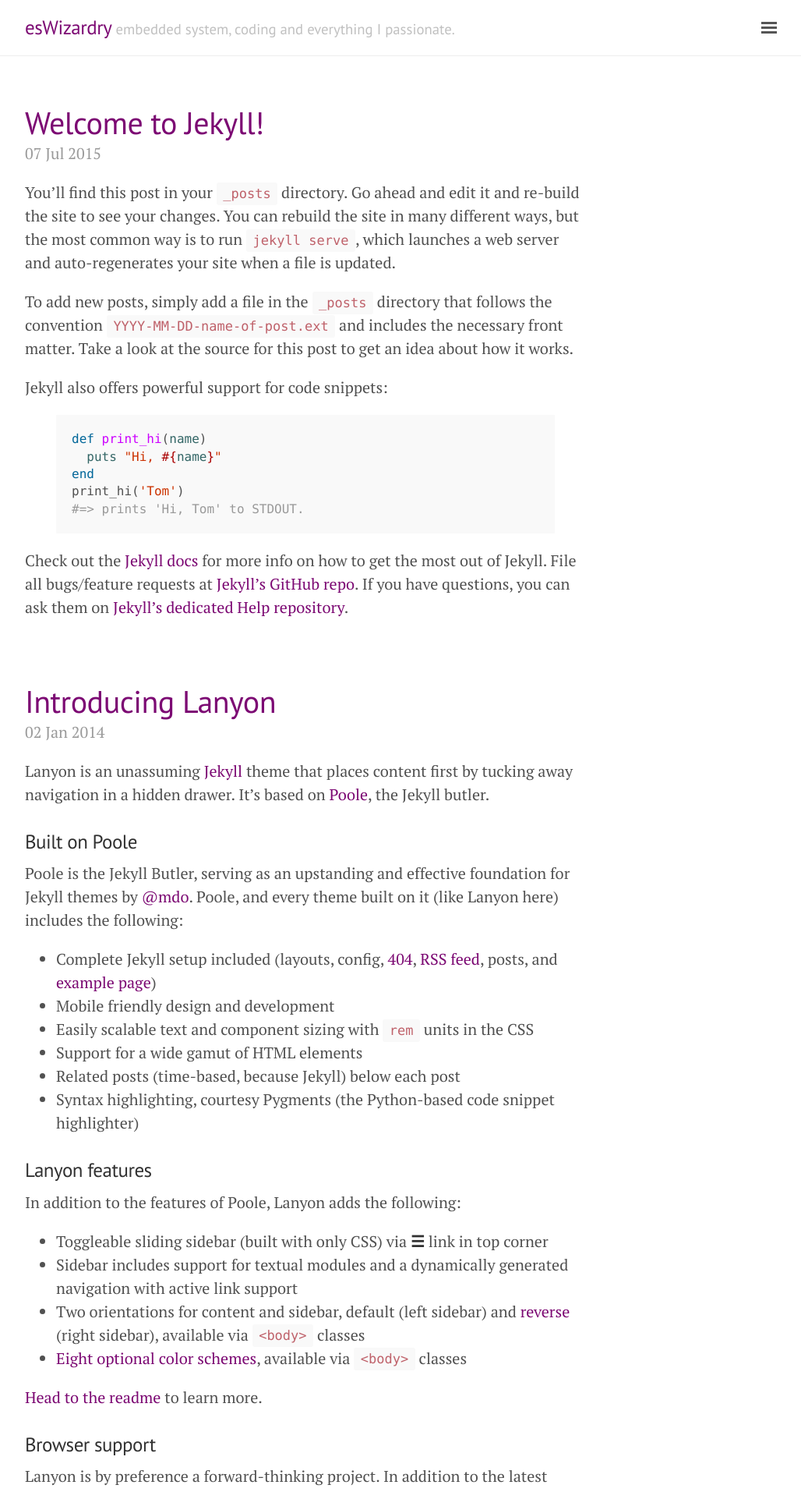
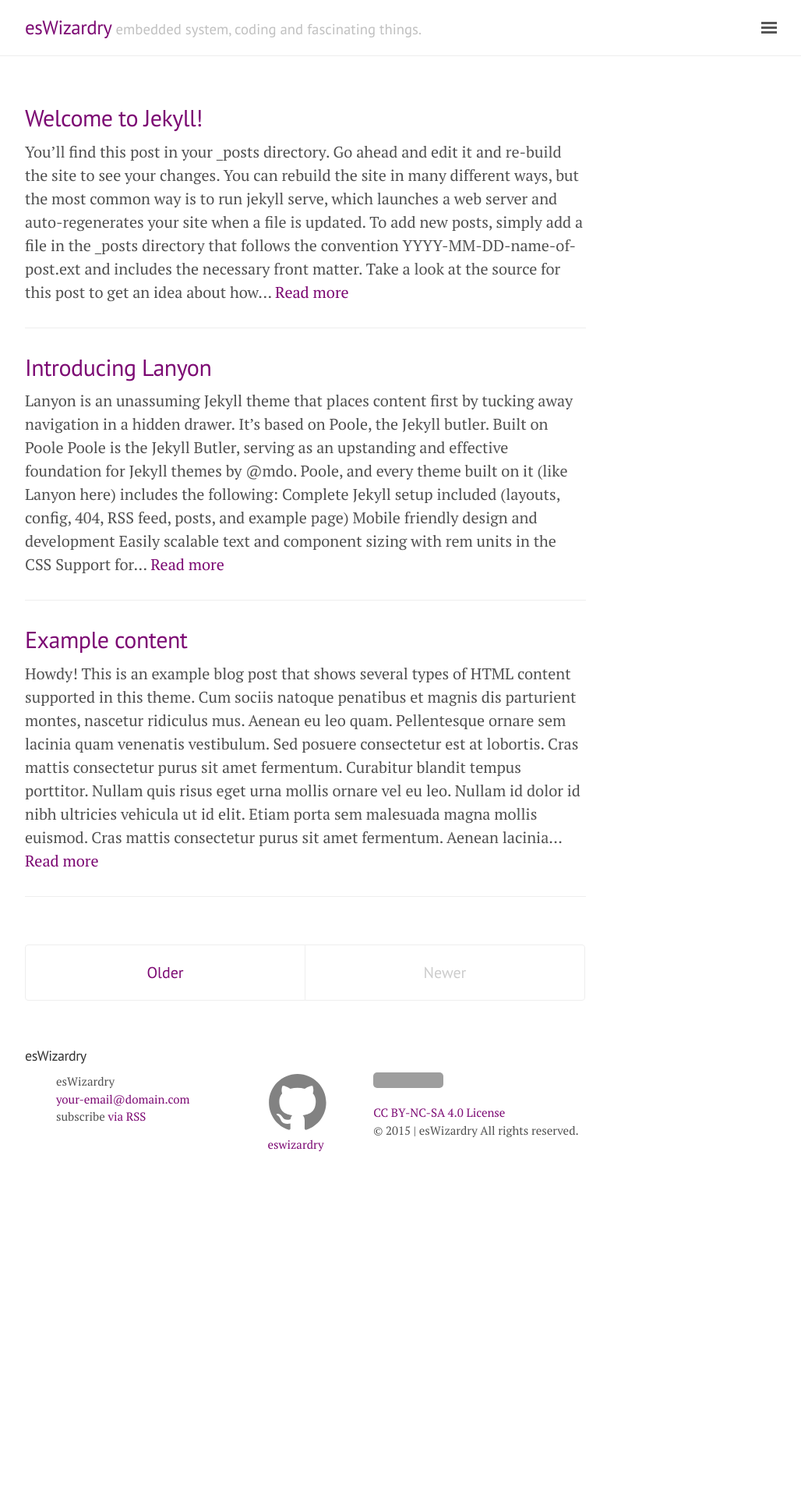
Before and after one commit to eswizardry/eswizardry.github.io, a Jekyll site: the page built from index.html, in a window 1280 px wide. Shown: the top 1913 px of the page at 78% size, without its empty margins (248-1276 px from the left). Built offline with Jekyll 4.4.1, drawn with Linux system fonts in a browser that asks for light colours; the list of posts is cut into pages by our own code; after the commit the page ends 1499 px from its top, so only the background shows below that; some of the changed text lies outside the part shown; grey boxes are pictures that could not be loaded.

Commit message:
modify footer with gh-icon

```diff
--- a/_config.yml
+++ b/_config.yml
@@ -1,19 +1,15 @@
-# Dependencies
-markdown:         kramdown
-highlighter:      pygments
-# Permalinks
-#
-# Use of `relative_permalinks` ensures post links from the index work properly.
-permalink:           pretty
-relative_permalinks: true
+# Setup
+title: esWizardry
+email: your-email@domain.com
+tagline: 'embedded system, coding and fascinating things.'
+description: > # this means to ignore newlines until "baseurl:"
+    More on embedded system, coding, android, technology, thought and fascinating things.
 
-# Setup
-title:               esWizardry
-tagline:             'embedded system, coding and everything I passionate.'
-description:         'More on embedded system, coding Technology, my thought and everything I passionate.'
-url:                 https://eswizardry.github.io/
-baseurl:             ''
-paginate:            5
+baseurl: '' # the subpath of your site, e.g. /blog/
+url: https://eswizardry.github.io/ # the base hostname & protocol for your site
+twitter_username: eswizardry
+github_username:  eswizardry
+paginate:            1
 
 # About/contact
 author:
@@ -29,3 +25,13 @@
 
 # This is the list of pages to incldue in the header of the website.
 pages_list:       {'About':'/about','Archive':'/archive','Feed':'/atom.xml'}
+
+# Dependencies
+markdown: kramdown
+highlighter: pygments
+
+# Permalinks
+#
+# Use of `relative_permalinks` ensures post links from the index work properly.
+permalink: pretty
+relative_permalinks: true
--- a/_includes/footer.html
+++ b/_includes/footer.html
@@ -9,6 +9,7 @@
         <ul class="contact-list">
           <li>{{ site.title }}</li>
           <li><a href="mailto:{{ site.email }}">{{ site.email }}</a></li>
+          <li><p class="rss-subscribe">subscribe <a href="{{ "/feed.xml" | prepend: site.baseurl }}">via RSS</a></li>
         </ul>
       </div>
 
@@ -28,25 +29,17 @@
           </li>
           {% endif %}
 
-          {% if site.twitter_username %}
-          <li>
-            <a href="https://twitter.com/{{ site.twitter_username }}">
-              <span class="icon  icon--twitter">
-                <svg viewBox="0 0 16 16">
-                  <path fill="#828282" d="M15.969,3.058c-0.586,0.26-1.217,0.436-1.878,0.515c0.675-0.405,1.194-1.045,1.438-1.809
-                  c-0.632,0.375-1.332,0.647-2.076,0.793c-0.596-0.636-1.446-1.033-2.387-1.033c-1.806,0-3.27,1.464-3.27,3.27 c0,0.256,0.029,0.506,0.085,0.745C5.163,5.404,2.753,4.102,1.14,2.124C0.859,2.607,0.698,3.168,0.698,3.767 c0,1.134,0.577,2.135,1.455,2.722C1.616,6.472,1.112,6.325,0.671,6.08c0,0.014,0,0.027,0,0.041c0,1.584,1.127,2.906,2.623,3.206 C3.02,9.402,2.731,9.442,2.433,9.442c-0.211,0-0.416-0.021-0.615-0.059c0.416,1.299,1.624,2.245,3.055,2.271 c-1.119,0.877-2.529,1.4-4.061,1.4c-0.264,0-0.524-0.015-0.78-0.046c1.447,0.928,3.166,1.469,5.013,1.469 c6.015,0,9.304-4.983,9.304-9.304c0-0.142-0.003-0.283-0.009-0.423C14.976,4.29,15.531,3.714,15.969,3.058z"/>
-                </svg>
-              </span>
 
-              <span class="username">{{ site.twitter_username }}</span>
-            </a>
-          </li>
-          {% endif %}
         </ul>
       </div>
 
       <div class="footer-col  footer-col-3">
-        <p class="text">{{ site.description }}</p>
+        <!--<p class="text">{{ site.description }}</p> -->
+        <a rel="license" href="http://creativecommons.org/licenses/by-nc-sa/4.0/"><img alt="Creative Commons License" style="border-width:0" src="https://i.creativecommons.org/l/by-nc-sa/4.0/88x31.png" /></a>
+        <p>
+          <a rel="license" href="http://creativecommons.org/licenses/by-nc-sa/4.0/">CC BY-NC-SA 4.0 License</a><br />
+          &copy; {{ site.time | date: '%Y' }} | esWizardry All rights reserved.
+        </p>
       </div>
     </div>
 
--- a/_layouts/default.html
+++ b/_layouts/default.html
@@ -25,11 +25,7 @@
 
         {% include comments.html %}
 
-        <div class="footer">
-          <p>
-            &copy; {{ site.time | date: '%Y' }}. esWizardry - All rights reserved.
-          </p>
-        </div>
+        {% include footer.html %}
       </div>
     </div>
 
--- a/index.html
+++ b/index.html
@@ -4,18 +4,12 @@
 ---
 
 <div class="posts">
-  {% for post in paginator.posts %}
-  <div class="post">
-    <h1 class="post-title">
-      <a href="{{ site.baseurl }}/{{ post.url }}">
-        {{ post.title }}
-      </a>
-    </h1>
-
-    <span class="post-date">{{ post.date | date_to_string }}</span>
-
-    {{ post.content }}
-  </div>
+  {% for post in site.posts limit: 20 %}
+    <h2 class="post-title"><a href="{{ post.url }}">{{ post.title }}</a></h2>
+    <p>
+      {{ post.content | truncatewords:100 | strip_html }} <a href="{{ post.url }}">Read more</a>
+      <hr />
+    </p>
   {% endfor %}
 </div>
 
--- a/public/css/lanyon.css
+++ b/public/css/lanyon.css
@@ -572,3 +572,52 @@
 .layout-reverse.sidebar-overlay #sidebar-checkbox:checked ~ .sidebar {
   box-shadow: -.25rem 0 .5rem rgba(0,0,0,.1);
 }
+
+/**
+ * Site footer
+ */
+.site-footer {
+    border-top: 1px solid $grey-color-light;
+    padding: $spacing-unit 0;
+}
+
+.footer-heading {
+    font-size: 18px;
+    margin-bottom: $spacing-unit / 2;
+}
+
+.contact-list,
+.social-media-list {
+    list-style: none;
+    margin-left: 0;
+}
+
+.footer-col-wrapper {
+    font-size: 15px;
+    color: $grey-color;
+    margin-left: -$spacing-unit / 2;
+    @extend %clearfix;
+}
+
+.footer-col {
+    float: left;
+    margin-bottom: $spacing-unit / 2;
+    padding-left: $spacing-unit / 2;
+}
+
+.footer-col-1 {
+    width: -webkit-calc(45% - (#{$spacing-unit} / 2));
+    width:         calc(45% - (#{$spacing-unit} / 2));
+}
+
+.footer-col-2 {
+    width: -webkit-calc(20% - (#{$spacing-unit} / 2));
+    width:         calc(20% - (#{$spacing-unit} / 2));
+    margin-left: 3rem;
+}
+
+.footer-col-3 {
+    width: -webkit-calc(35% - (#{$spacing-unit} / 2));
+    width:         calc(35% - (#{$spacing-unit} / 2));
+    margin-left: 3rem;
+}
--- a/public/css/poole.css
+++ b/public/css/poole.css
@@ -155,7 +155,7 @@
 code {
   padding: .25em .5em;
   font-size: 85%;
-  color: #bf616a;
+  color: #1B16E4;
   background-color: #f9f9f9;
   border-radius: 3px;
 }
@@ -186,6 +186,7 @@
 }
 .highlight pre {
   margin-bottom: 0;
+  background-color:#E5D6E5;
 }
 
 /* Gist via GitHub Pages */
```
Also changed, not shown: _includes/header.html (deleted, +0 -27 lines).
